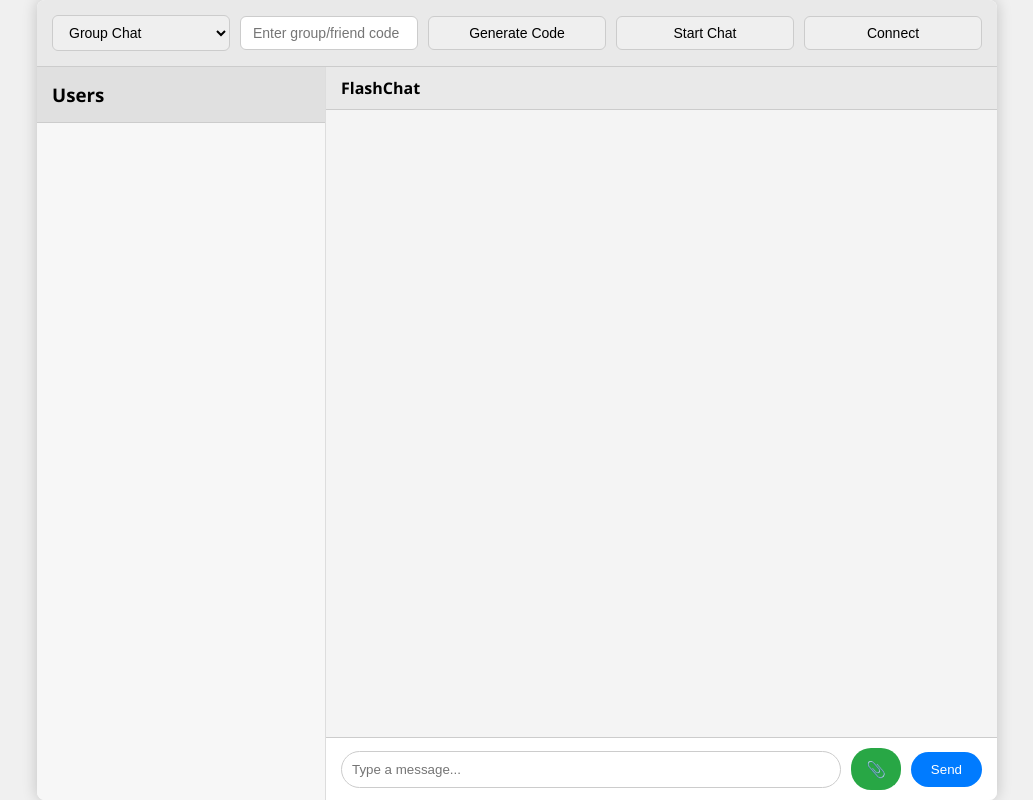
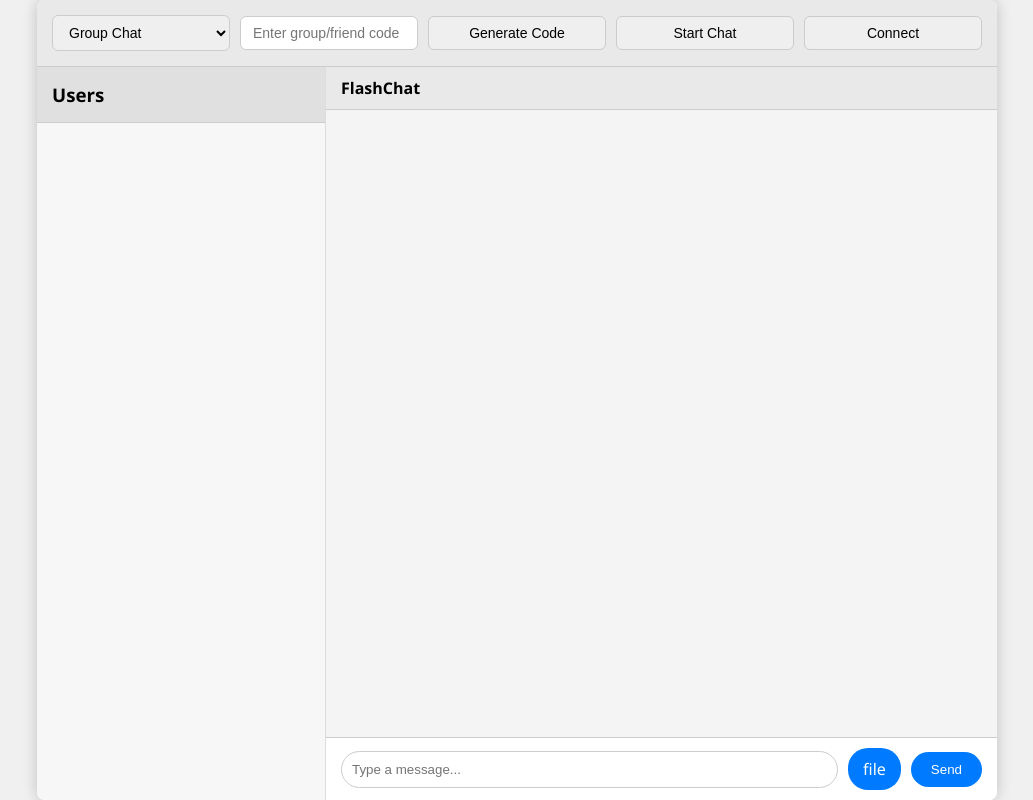
Before and after one commit to AdityaSonawane-Code/flashchat, a plain HTML site: page index.html in a window 1280 px wide. Shown: the whole page, without its empty margins (123-1156 px from the left). Drawn offline with Linux system fonts and the light colour scheme.

Commit message:
Update index.html

```diff
--- a/index.html
+++ b/index.html
@@ -198,7 +198,7 @@
   }
 
   .file-label {
-    background: #28a745;
+    background: #007bff;
     color: #fff;
     padding: 10px 15px;
     border-radius: 20px;
@@ -262,7 +262,7 @@
         <div class="chat-footer">
           <input id="message" type="text" placeholder="Type a message..." onkeydown="if(event.key==='Enter') send()" />
           <input type="file" id="fileInput" />
-          <label for="fileInput" class="file-label">📎</label>
+          <label for="fileInput" class="file-label">file</label>
           <button onclick="send()">Send</button>
         </div>
       </div>
```
